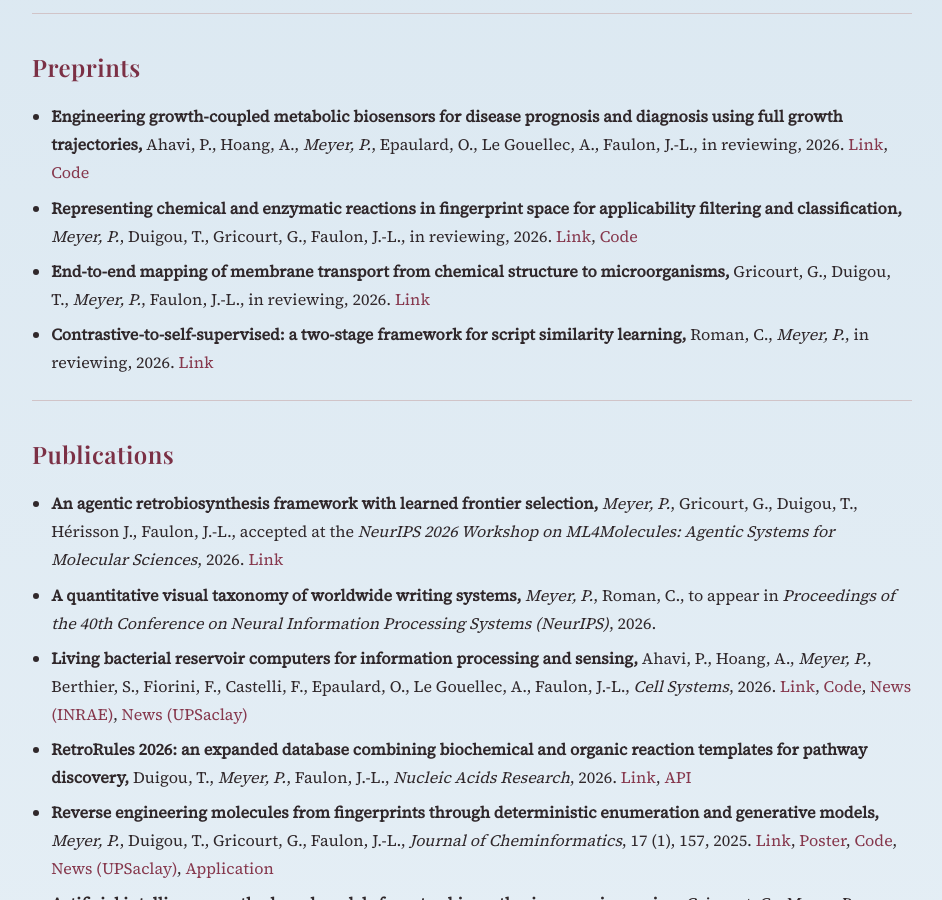
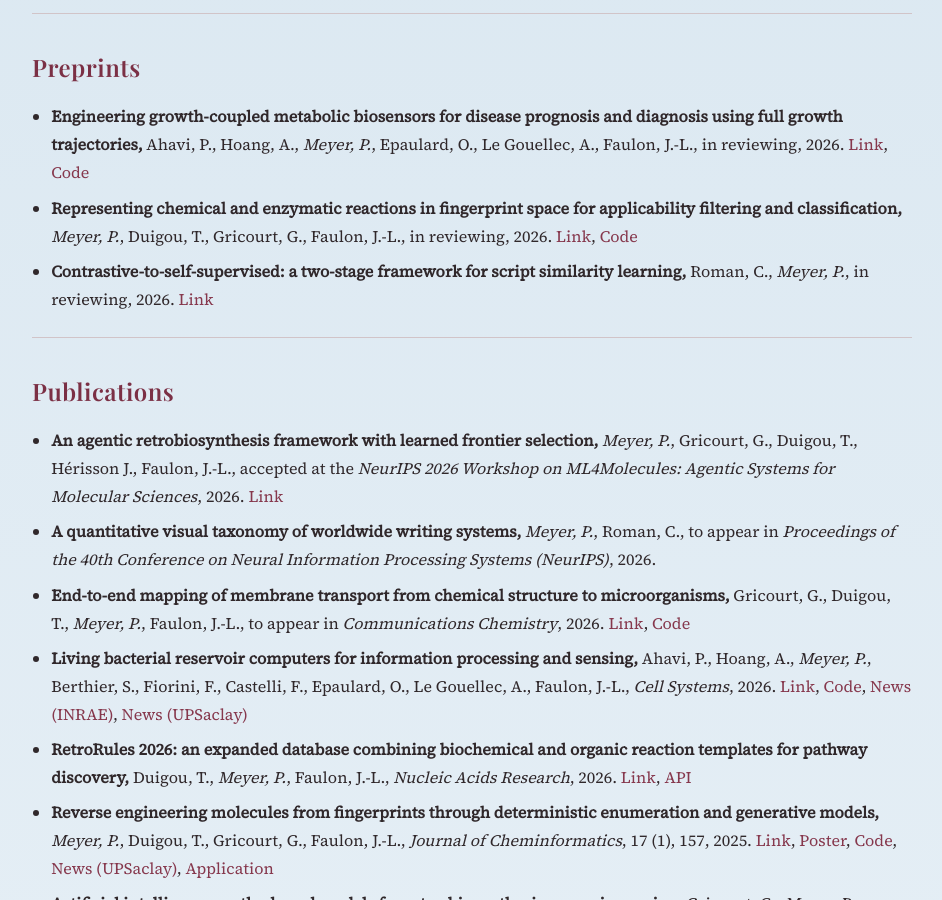
Before and after one commit to PhilippeMeyer68/philippemeyer68.github.io, a Jekyll site: the page built from index.md, in a window 1280 px wide and 900 px high, scrolled down 552 px. Shown: the whole window, without its empty margins (168-1110 px from the left). Built offline with Jekyll 4.4.1, drawn with Linux system fonts in a browser that asks for light colours; part of the change alters nothing that is shown.

Commit message:
feat: chemproflow accepted

```diff
--- a/index.md
+++ b/index.md
@@ -47,12 +47,6 @@ title: "Home"
     <a href="https://doi.org/10.26434/chemrxiv.15006884/v1" target="_blank" rel="noopener">Link</a>, <a href="https://github.com/brsynth/morganrxn" target="_blank" rel="noopener">Code</a>
 </li>
 <li>
-  <strong>End-to-end mapping of membrane transport from chemical structure to microorganisms, </strong>
-  Gricourt, G., Duigou, T., <span class="author-self">Meyer, P.</span>, Faulon, J.-L.,
-  in reviewing, 2026.
-    <a href="https://www.biorxiv.org/content/10.64898/2026.05.12.724480v1" target="_blank" rel="noopener">Link</a>
-</li>
-<li>
   <strong>Contrastive-to-self-supervised: a two-stage framework for script similarity learning, </strong>
   Roman, C., <span class="author-self">Meyer, P.</span>,
   in reviewing, 2026.
@@ -77,6 +71,12 @@ title: "Home"
   <strong>A quantitative visual taxonomy of worldwide writing systems, </strong>
   <span class="author-self">Meyer, P.</span>, Roman, C.,
   to appear in <em>Proceedings of the 40th Conference on Neural Information Processing Systems (NeurIPS)</em>, 2026.
+</li>
+<li>
+  <strong>End-to-end mapping of membrane transport from chemical structure to microorganisms, </strong>
+  Gricourt, G., Duigou, T., <span class="author-self">Meyer, P.</span>, Faulon, J.-L.,
+  to appear in <em>Communications Chemistry</em>, 2026.
+    <a href="https://www.biorxiv.org/content/10.64898/2026.05.12.724480v1" target="_blank" rel="noopener">Link</a>, <a href="https://github.com/brsynth/chemproflow" target="_blank" rel="noopener">Code</a>
 </li>
 <li>
   <strong>Living bacterial reservoir computers for information processing and sensing, </strong>
```
